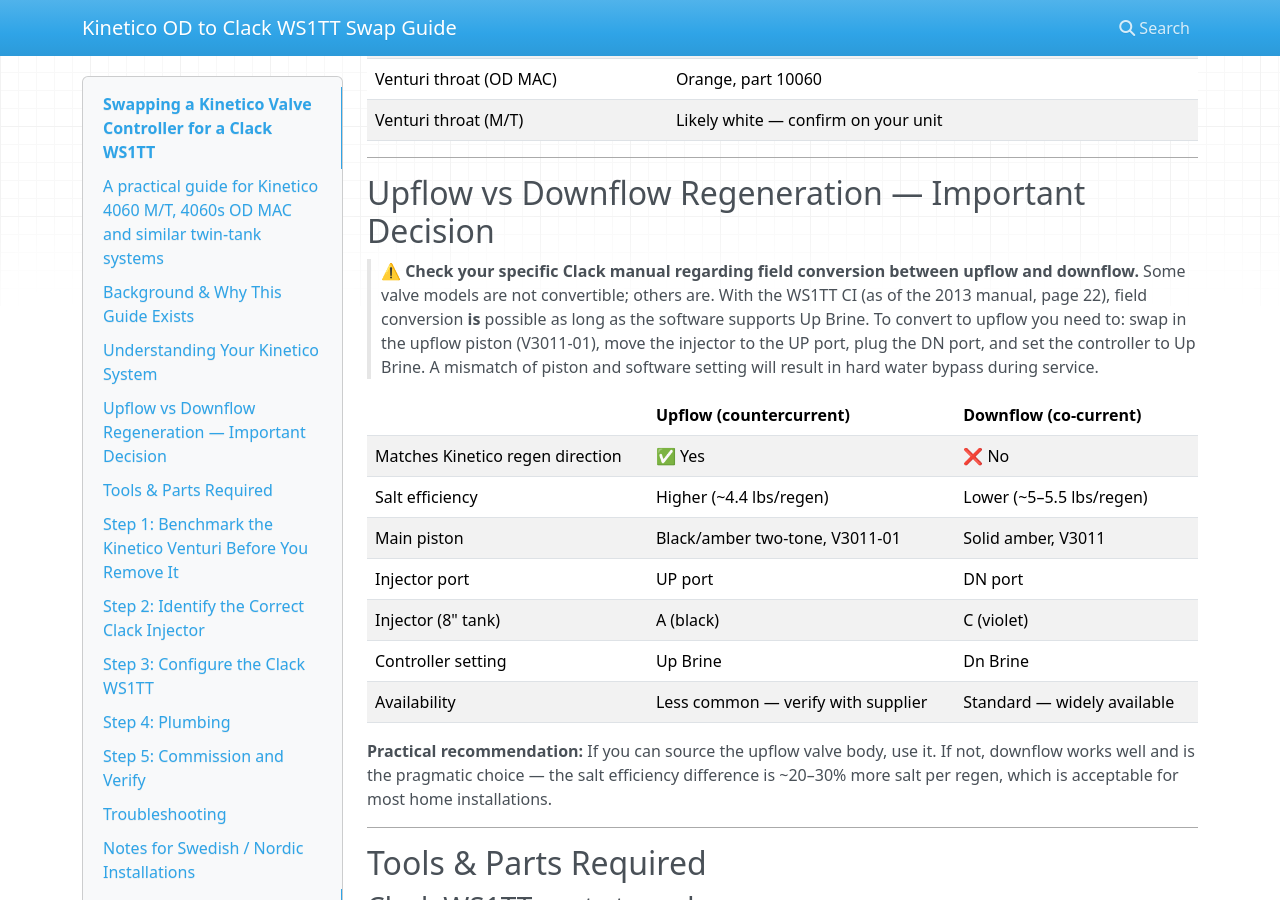
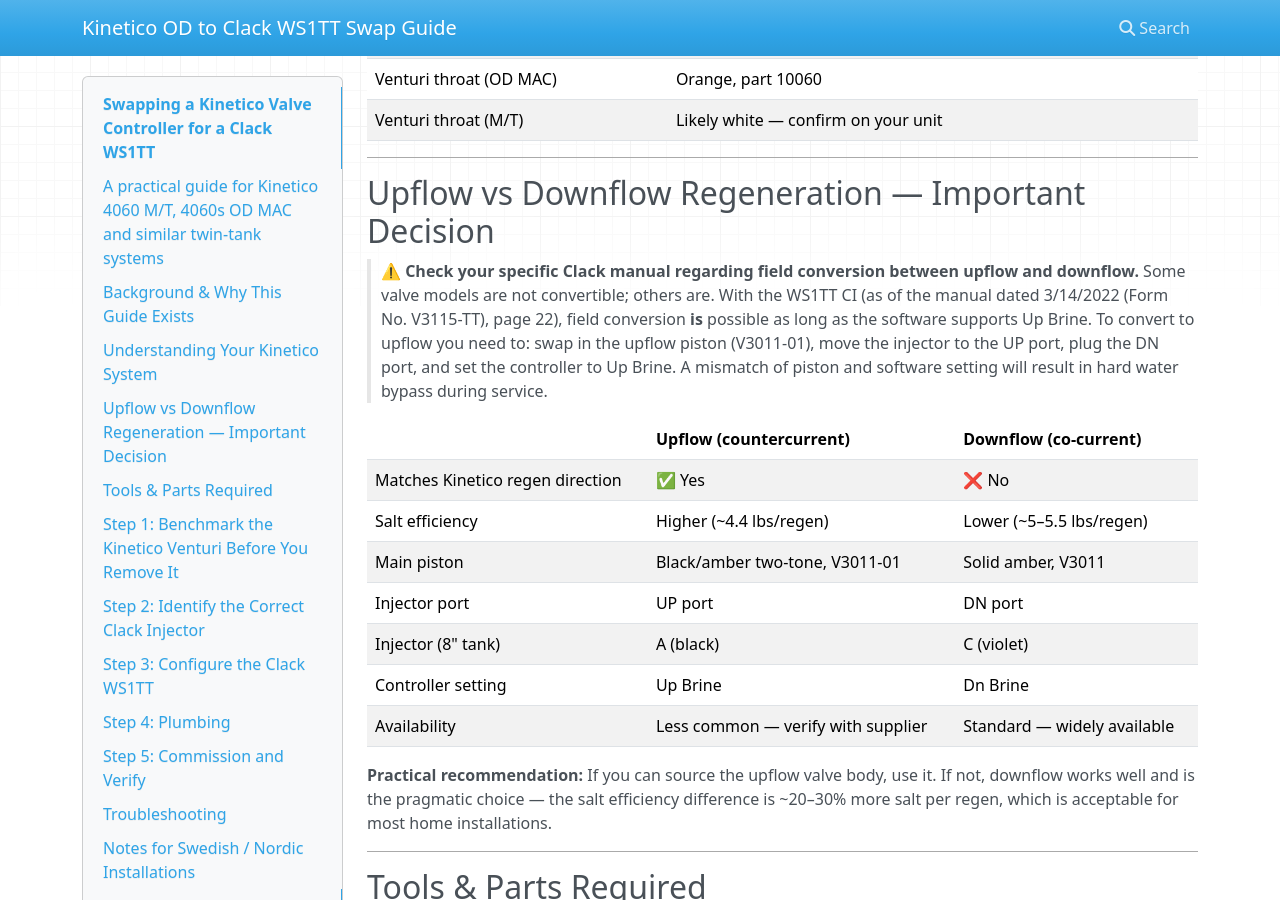
Before and after one commit to lennardm/water_filters, an MkDocs documentation site: the page built from docs/index.md, in a window 1280 px wide and 900 px high, scrolled down 1656 px. Built offline with MkDocs 1.6.1, drawn with Linux system fonts in a browser that asks for light colours; nearby versions of some CDN libraries.

Commit message:
Changes to be committed: 	modified:   docs/index.md

```diff
--- a/docs/index.md
+++ b/docs/index.md
@@ -48,7 +48,7 @@
 ## Upflow vs Downflow Regeneration — Important Decision
 
 > ⚠️ **Check your specific Clack manual regarding field conversion between upflow and downflow.**
-> Some valve models are not convertible; others are. With the WS1TT CI (as of the 2013 manual,
+> Some valve models are not convertible; others are. With the WS1TT CI (as of the manual dated 3/14/2022 (Form No. V3115-TT),
 > page 22), field conversion **is** possible as long as the software supports Up Brine. To convert
 > to upflow you need to: swap in the upflow piston (V3011-01), move the injector to the UP port,
 > plug the DN port, and set the controller to Up Brine. A mismatch of piston and software setting
```
